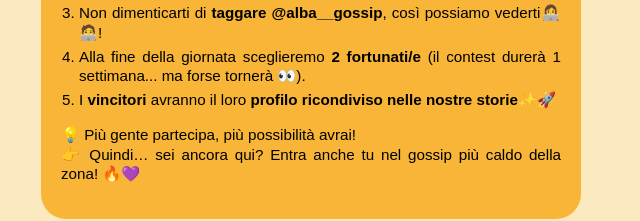
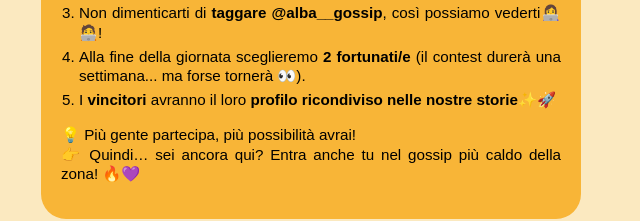
Before and after one commit to alba-gossip/alba-contest, a plain HTML site: page regolamento-alba-contest.html in a window 1280 px wide. Shown: the part 507-728 px from the top of the page, 329-969 px from the left. Drawn offline with Linux system fonts and the light colour scheme.

Commit message:
Add files via upload

```diff
--- a/regolamento-alba-contest.html
+++ b/regolamento-alba-contest.html
@@ -168,7 +168,7 @@
           <li>Salva <strong>l’immagine ufficiale del contest</strong> (pulsante “scaricami” o screenshot)🔥</li>
           <li><strong>Pubblicala</strong> nelle tue storie Instagram📲</li>
           <li>Non dimenticarti di <strong>taggare <b>@alba__gossip</b></strong>, così possiamo vederti👩‍💻🧑‍💻!</li>
-          <li>Alla fine della giornata sceglieremo <strong>2 fortunati/e</strong> (il contest durerà 1 settimana... ma forse tornerà 👀).</li>
+          <li>Alla fine della giornata sceglieremo <strong>2 fortunati/e</strong> (il contest durerà una settimana... ma forse tornerà 👀).</li>
           <li>I <strong>vincitori</strong> avranno il loro <strong>profilo ricondiviso nelle nostre storie</strong>✨🚀</li>
         </ol>
         <p>
```
